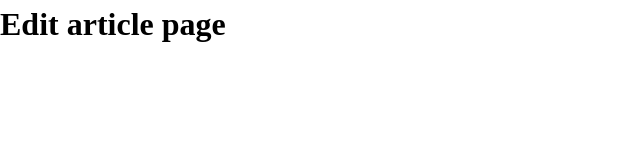
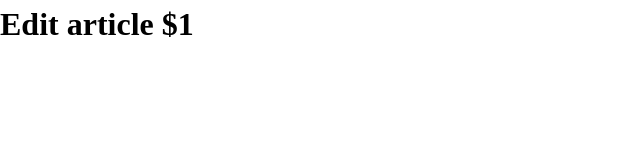
Before and after one commit to albertmirek/blog, a Next.js app: page /article/1/edit in a window 1280 px wide. Shown: the top 160 px of the page, without its empty margins (0-640 px from the left). Built offline with nearby package versions, Linux system fonts and the light colour scheme.

Commit message:
feat(routing): init protected routes skeleton

```diff
--- a/src/features/articles/pages/EditArticlePage/index.tsx
+++ b/src/features/articles/pages/EditArticlePage/index.tsx
@@ -1,3 +1,11 @@
-export function EditArticlePage() {
-  return <h1>Edit article page</h1>;
+import { withAuth } from "@/features/auth/hoc/withAuth";
+
+async function Page({ params }: { params: Promise<{ id: string }> }) {
+  const { id } = await params;
+  return (
+    <div>
+      <h1>Edit article ${id}</h1>
+    </div>
+  );
 }
+export const EditArticlePage = withAuth(Page);
--- /dev/null
+++ b/src/features/auth/hoc/withAuth.tsx
@@ -0,0 +1,10 @@
+import { ReactNode } from "react";
+
+export function withAuth<P extends Record<string, unknown>>(
+  PageComponent: (props: P) => ReactNode | Promise<ReactNode>,
+): (props: P) => Promise<ReactNode> {
+  return async (props: P) => {
+    // const token = (await cookies()).get("sessionToken")?.value; //TODO
+    return PageComponent({ ...(props as P) });
+  };
+}
```
Also changed, not shown: src/features/articles/pages/CreateArticlePage/index.tsx (+6 -2 lines).
